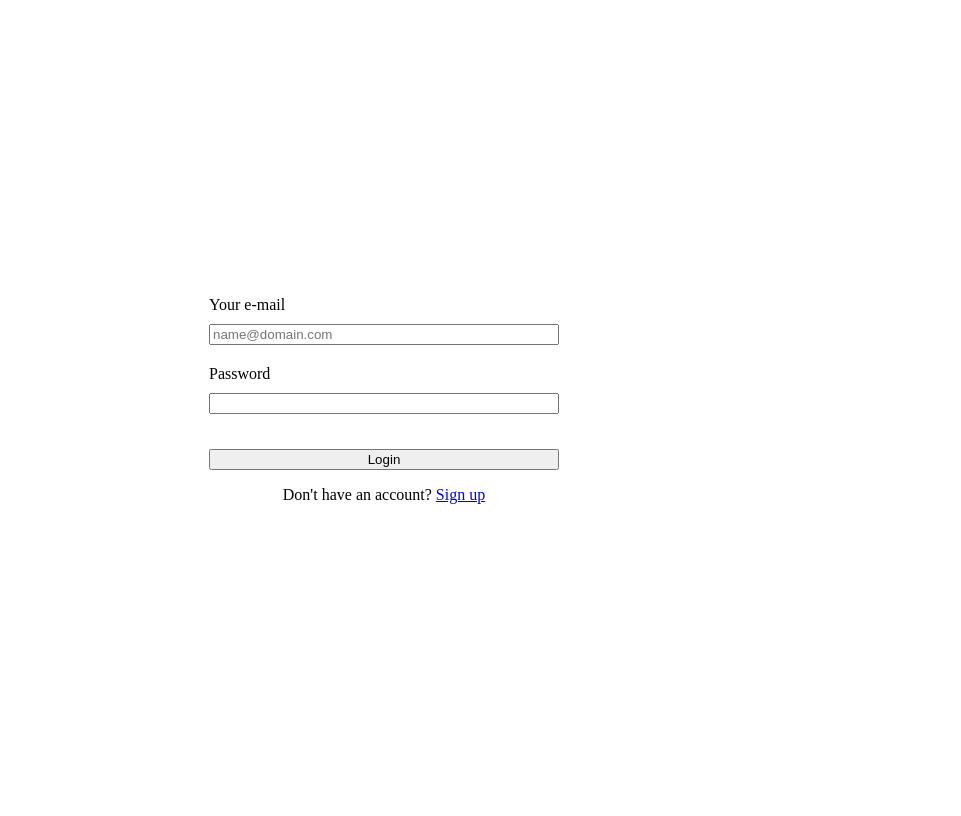
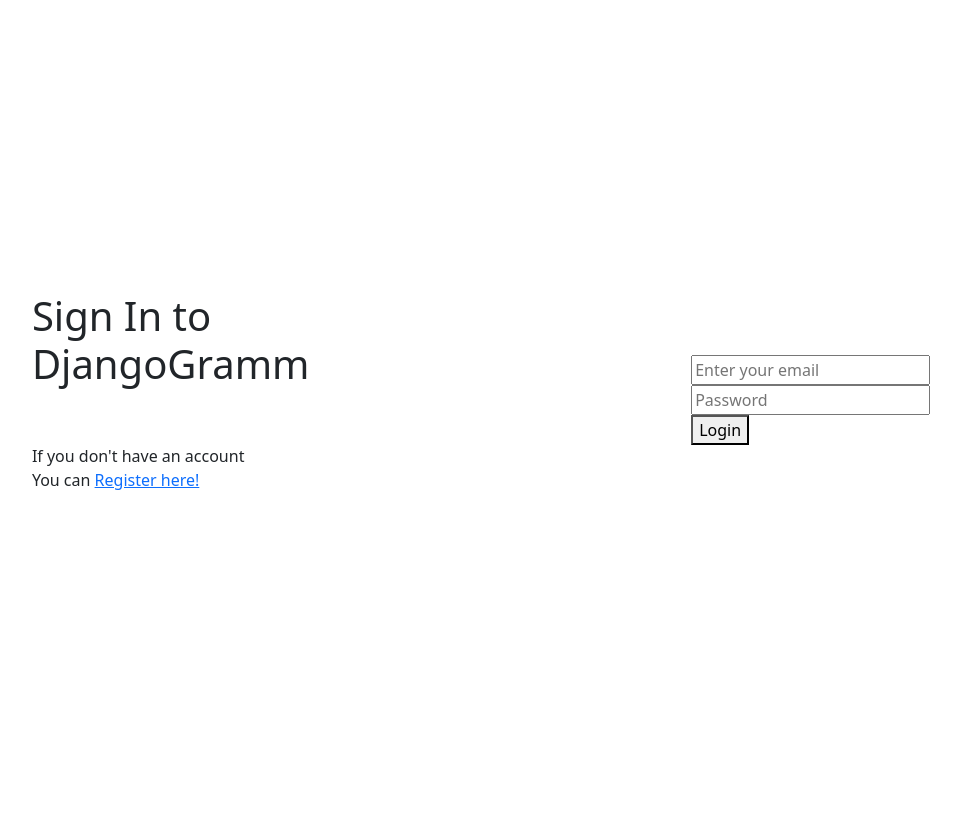
Before and after one commit to aisyesm/DjangoGramm, a Django app: page /app/ in a window 1280 px wide. Shown: the whole page, without its empty margins (256-1217 px from the left). After the commit the page ends 490 px from the top, so only its background shows below. Run offline with Django 3.2, Linux system fonts and the light colour scheme.

Commit message:
Add bootstrap grid to login page

```diff
--- a/djangogramm/app/forms.py
+++ b/djangogramm/app/forms.py
@@ -3,8 +3,8 @@ from .models import User
 
 
 class UserLoginForm(Form):
-    email = CharField(label='', max_length=100, widget=TextInput(attrs={'placeholder': 'name@domain.com'}))
-    password = CharField(label='', max_length=100, widget=PasswordInput())
+    email = CharField(label='', max_length=100, widget=TextInput(attrs={'placeholder': 'Enter your email'}))
+    password = CharField(label='', max_length=100, widget=PasswordInput(attrs={'placeholder': 'Password'}))
 
 
 class UserRegisterForm(Form):
--- a/djangogramm/app/templates/app/login.html
+++ b/djangogramm/app/templates/app/login.html
@@ -2,36 +2,44 @@
 <html lang="en" xmlns="http://www.w3.org/1999/html">
 <head>
     <meta charset="UTF-8">
+    <meta name="viewport" content="width=device-width, initial-scale=1">
     {% load static %}
-    <link rel="stylesheet" type="text/css" href="{% static 'app/style.css' %}">
+<!--    <link rel="stylesheet" type="text/css" href="{% static 'app/style.css' %}">-->
+    <link href="https://cdn.jsdelivr.net/npm/bootstrap@5.1.3/dist/css/bootstrap.min.css"
+          rel="stylesheet"
+          integrity="sha384-1BmE4kWBq78iYhFldvKuhfTAU6auU8tT94WrHftjDbrCEXSU1oBoqyl2QvZ6jIW3"
+          crossorigin="anonymous">
     <title>DjangoGramm</title>
 </head>
 <body>
-    <div class="form_authentication">
-        <form action="{% url 'app:handle_authentication' %}"  method="POST">
-            {% csrf_token %}
-            <div class="login-form">
-                <div class="email-password">
-                    <div class="field">
-                        <div>Your e-mail</div>
-                        <div>{{ form.email }}</div>
+    <div class="container-fluid">
+        <div class="row min-vh-100">
+            <div class="col-12 col-md-8 d-flex flex-column justify-content-center align-items-center">
+                <div class="d-flex flex-column">
+                    <div class="mb-5">
+                        <h1>Sign In to<br>DjangoGramm</h1>
                     </div>
-                    <div class="field">
-                        <div>Password</div>
-                        <div>{{ form.password }}</div>
+                    <div>
+                        <p>If you don't have an account <br>You can <a href="{% url 'app:register' %}">Register here!</a></p>
                     </div>
                 </div>
-                <div class="buttons_container">
+            </div>
+            <div class="col-12 col-md-4 d-flex flex-column justify-content-center align-items-center">
+                <form action="{% url 'app:handle_authentication' %}"  method="POST">
+                    {% csrf_token %}
+                    <div>{{ form.email }}</div>
+                    <div>{{ form.password }}</div>
                     <button name="proceed" type="submit" value="login">Login</button>
-                </div>
+                    {% if invalid_credentials %}
+                        <p class="error">Invalid username or password</p>
+                    {% endif %}
+                </form>
             </div>
-            {% if invalid_credentials %}
-                <p class="error">Invalid username or password</p>
-            {% endif %}
-        </form>
-        <div class="new-user">
-            <p>Don't have an account? <a href="{% url 'app:register' %}">Sign up</a></p>
         </div>
     </div>
+    <script src="https://cdn.jsdelivr.net/npm/bootstrap@5.1.3/dist/js/bootstrap.bundle.min.js"
+            integrity="sha384-ka7Sk0Gln4gmtz2MlQnikT1wXgYsOg+OMhuP+IlRH9sENBO0LRn5q+8nbTov4+1p"
+            crossorigin="anonymous">
+    </script>
 </body>
 </html>
```
Also changed, not shown: djangogramm/djangogramm/settings/dev.py (+3 -8 lines).
